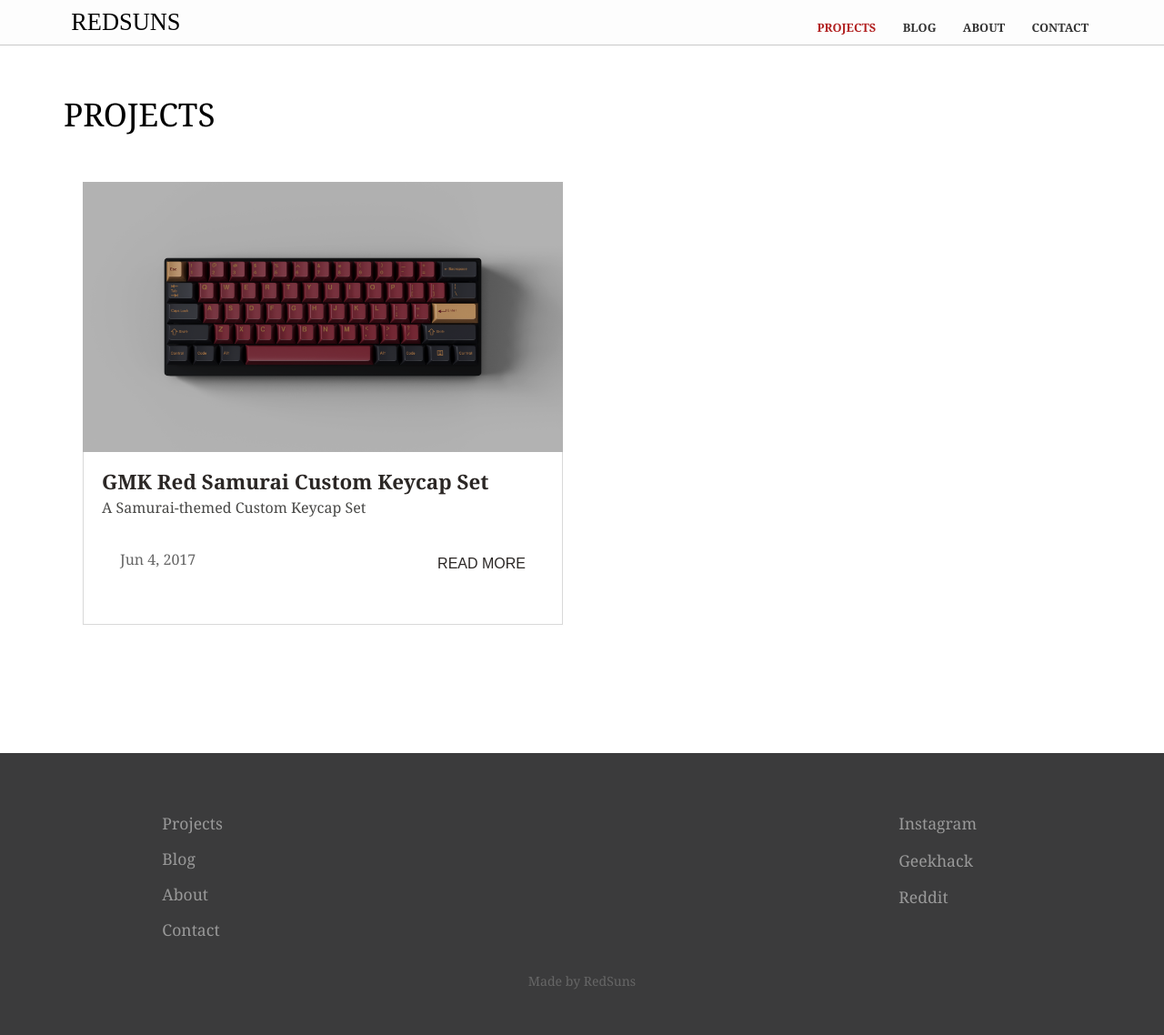
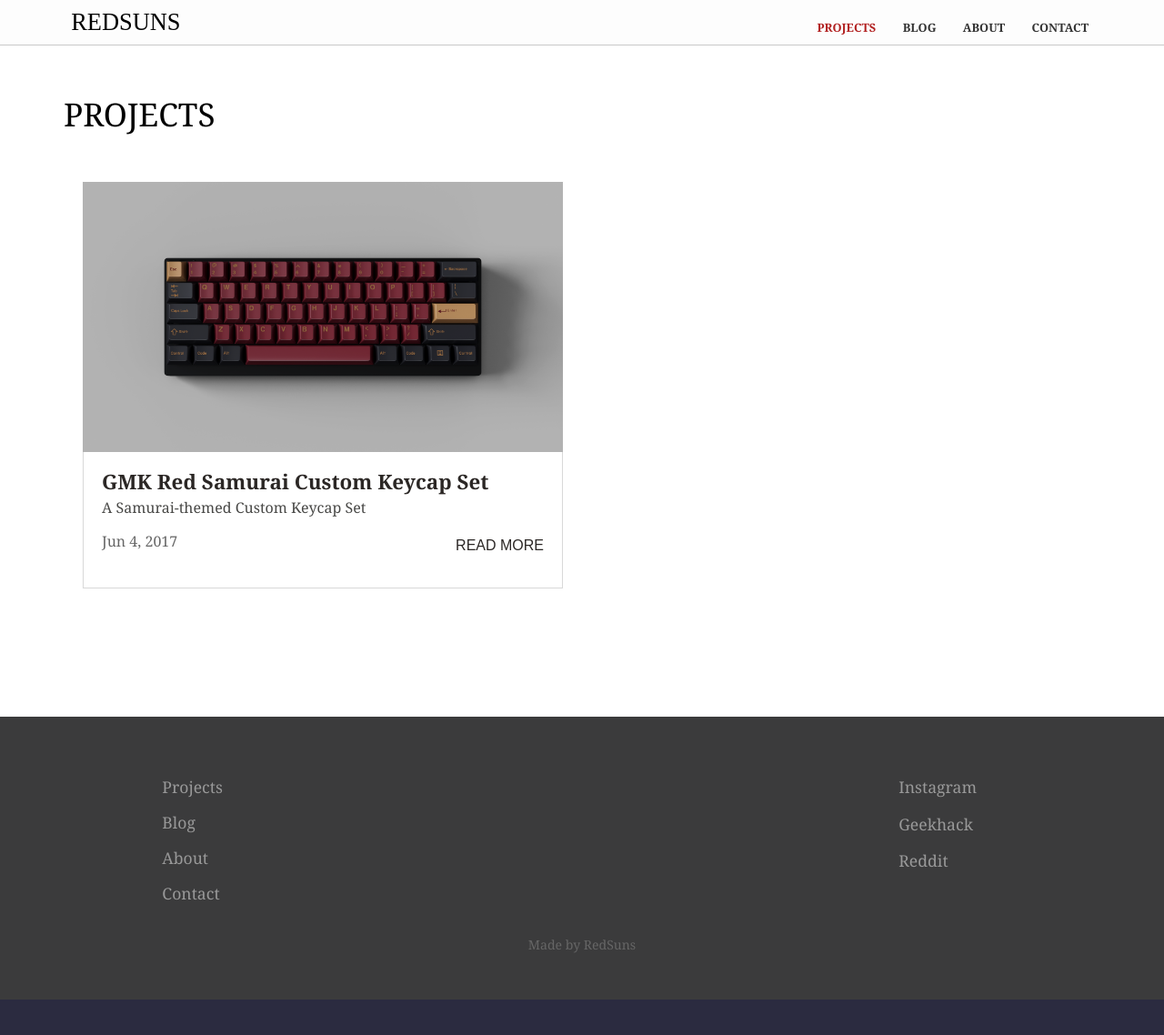
Before and after one commit to RedSunsRMK/redsunsrmk.github.io, a Jekyll site: the page built from projects.html, in a window 1280 px wide and 1139 px high. Shown: the whole window at 91% size. Built offline with Jekyll 4.4.1, drawn with Linux system fonts in a browser that asks for light colours.

Commit message:
Update projects.html

```diff
--- a/projects.html
+++ b/projects.html
@@ -24,12 +24,10 @@ description:
 							<div class="name">{{ project.title }}</div>
 						</a>
 						<div class="position">{{ project.description }}</div>
-					<div class="detailstwo">
 						<p class="projectdate">
 						{{ project.date | date: "%b %-d, %Y"}}
 						<span class="readmore" style="float:right;"><a href="{{ site.baseurl }}{{ project.url }}">READ MORE</a></span>
 						</p>
-					</div>
 					</div>
 
 
```
